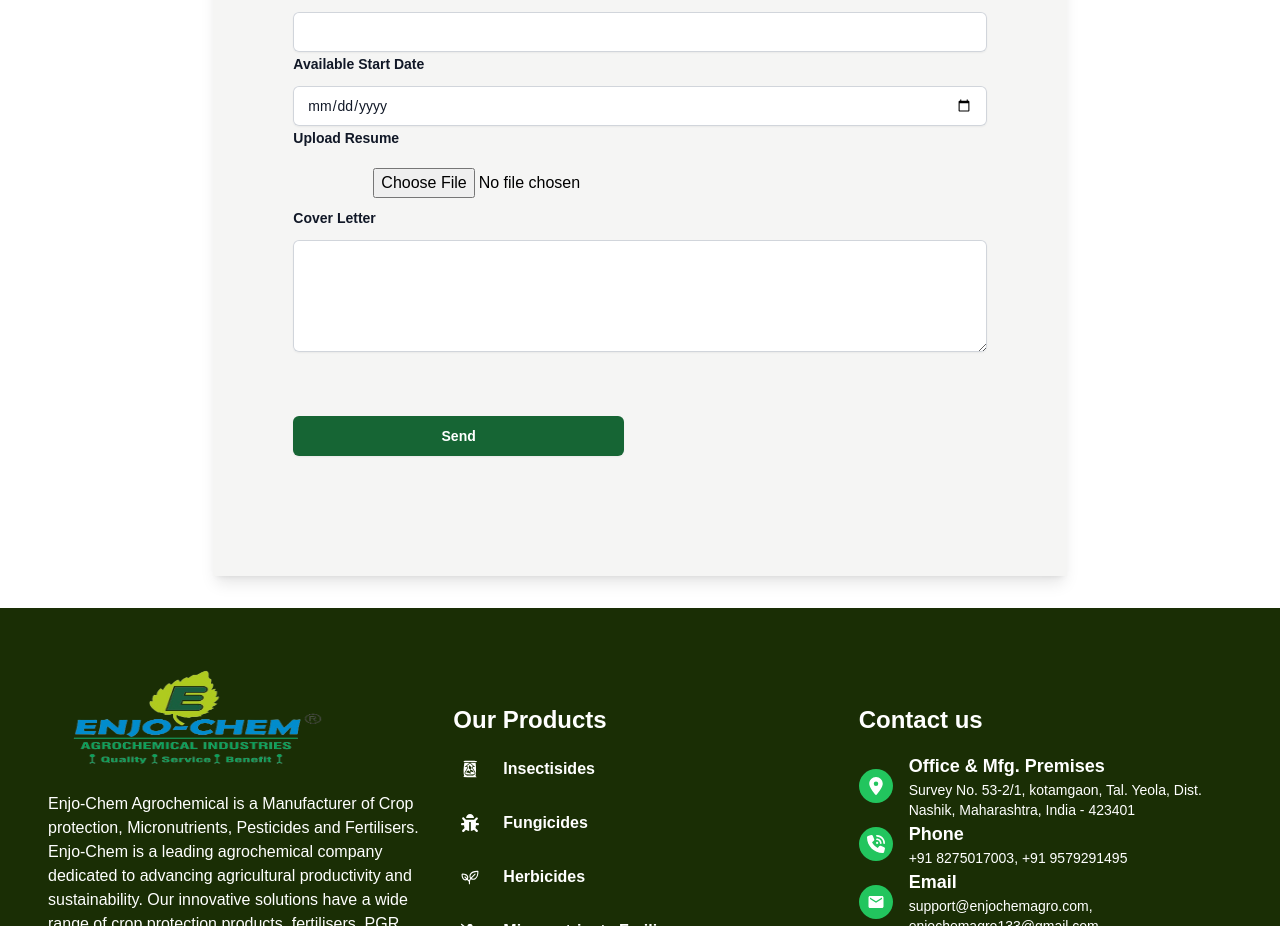
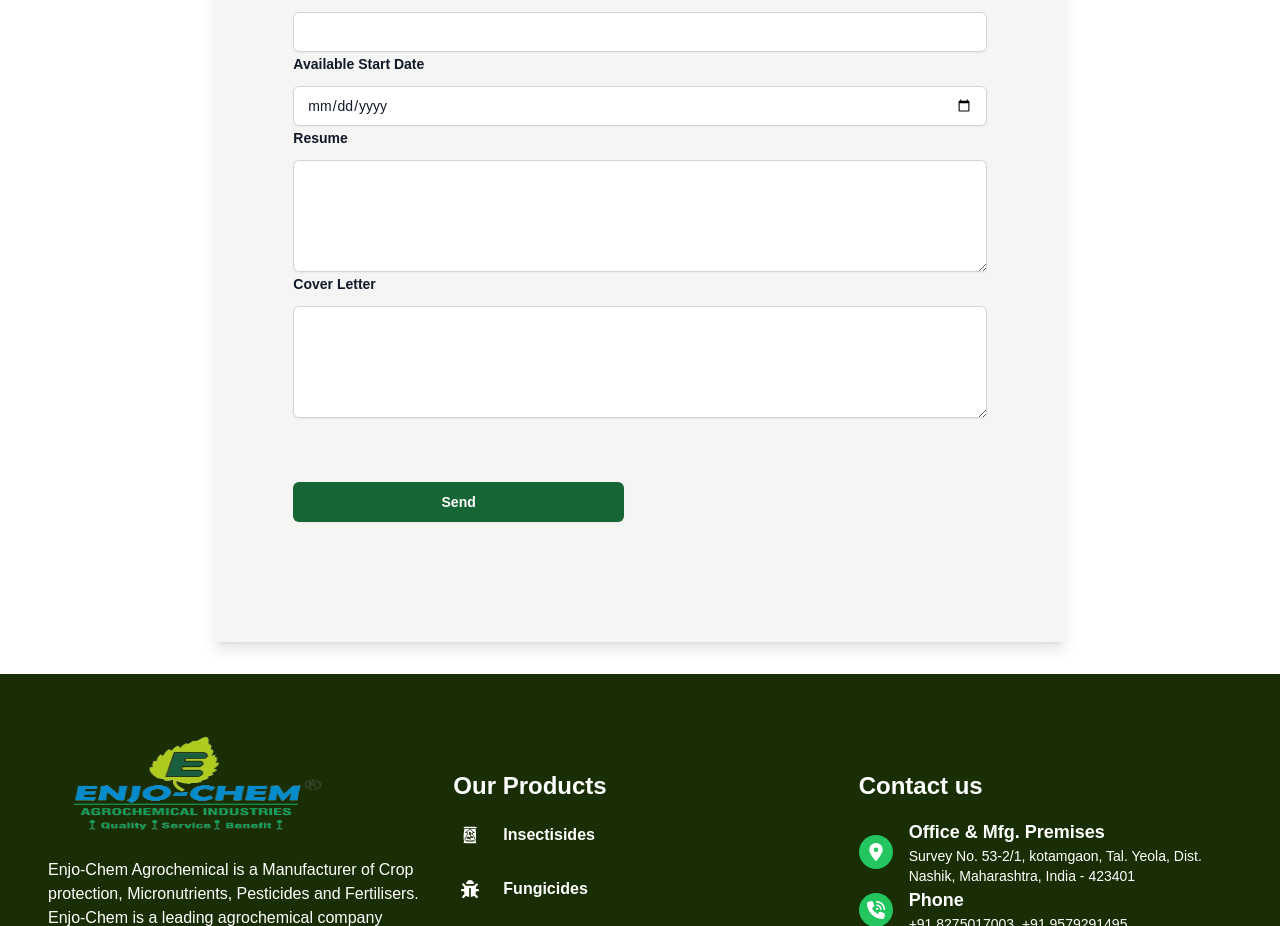
Before and after one commit to nishntraut17/agro, a React (Create React App) app: page /careers in a window 1280 px wide. Shown: the part 941-1867 px from the top of the page. Built offline with nearby package versions, Linux system fonts and the light colour scheme; some icons are missing.

Commit message:
career page changed

```diff
--- a/src/pages/career/Career.tsx
+++ b/src/pages/career/Career.tsx
@@ -141,11 +141,12 @@
                                     {translatedText.uploadResume}
                                 </label>
                                 <div className="mt-2.5">
-                                    <input
-                                        type="file"
+                                    <textarea
                                         name="upload-resume"
                                         id="upload-resume"
-                                        className="block w-full px-3.5 py-2 pl-20 "
+                                        rows={4}
+                                        className="block w-full rounded-md border-0 px-3.5 py-2 text-gray-900 shadow-sm ring-1 ring-inset ring-gray-300 placeholder:text-gray-400 focus:ring-2 focus:ring-inset focus:ring-green-600 sm:text-sm sm:leading-6"
+                                        defaultValue={''}
                                     />
                                 </div>
                             </div>
@@ -194,7 +195,7 @@
                 linkedinProfileLink: "Linkedin Profile Link",
                 postApplyingFor: "Post Applying For",
                 availableStartDate: "Available Start Date",
-                uploadResume: "Upload Resume",
+                uploadResume: "Resume",
                 coverLetter: "Cover Letter",
                 phoneNumber: "Phone Number",
                 career: "Career",
@@ -211,7 +212,7 @@
                 linkedinProfileLink: "लिंक्डइन प्रोफाइल लिंक",
                 postApplyingFor: "पद लागू असलेला",
                 availableStartDate: "उपलब्ध सुरुवात तारीख",
-                uploadResume: "रिझ्यूम अपलोड करा",
+                uploadResume: "रिझ्यूम",
                 coverLetter: "कव्हर पत्र",
                 phoneNumber: "फोन नंबर",
                 career: "करिअर",
@@ -228,7 +229,7 @@
                 linkedinProfileLink: "लिंक्डइन प्रोफाइल लिंक",
                 postApplyingFor: "पद के लिए आवेदन",
                 availableStartDate: "उपलब्ध स्टार्ट डेट",
-                uploadResume: "रिज्यूम अपलोड करें",
+                uploadResume: "रिज्यूम",
                 coverLetter: "कवर पत्र",
                 phoneNumber: "फोन नंबर",
                 career: "करियर",
@@ -245,7 +246,7 @@
                 linkedinProfileLink: "Linkedin Profile Link",
                 postApplyingFor: "Post Applying For",
                 availableStartDate: "Available Start Date",
-                uploadResume: "Upload Resume",
+                uploadResume: "Resume",
                 coverLetter: "Cover Letter",
                 phoneNumber: "Phone Number",
                 career: "Career",
```
